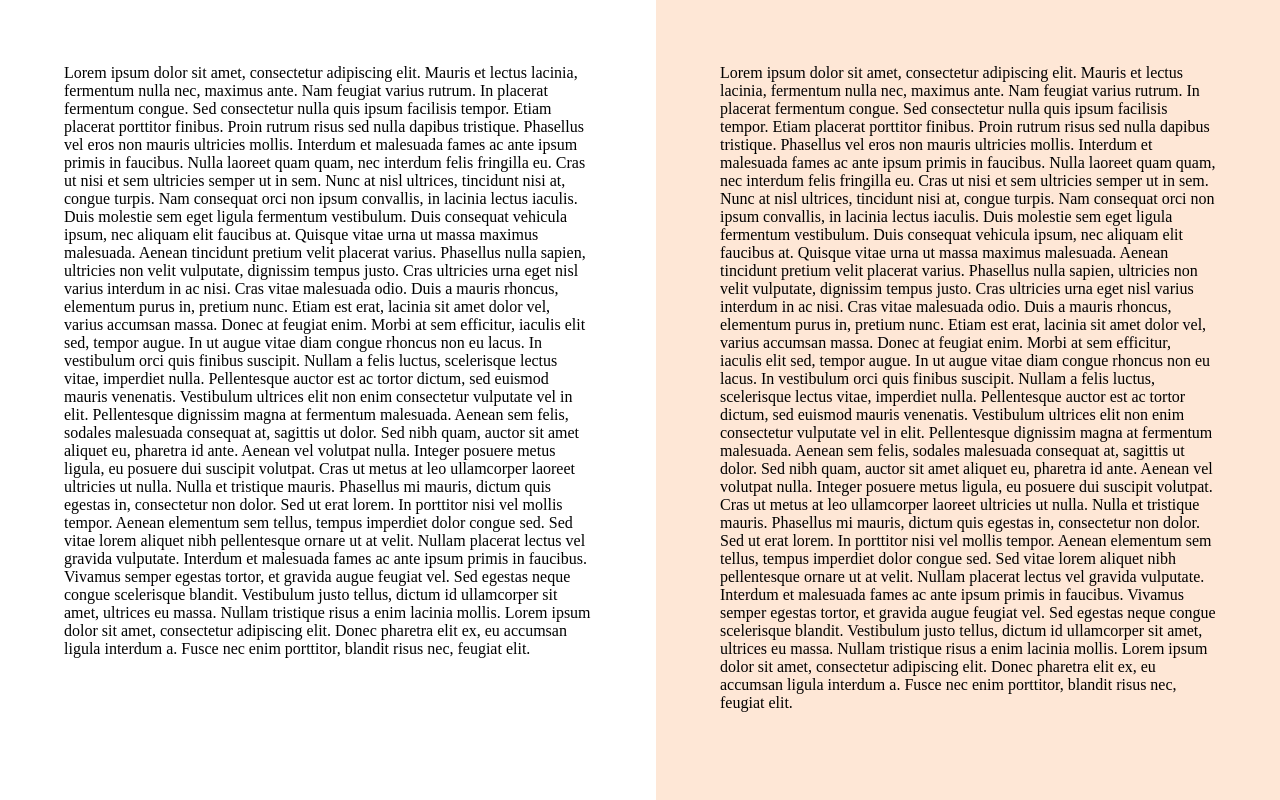
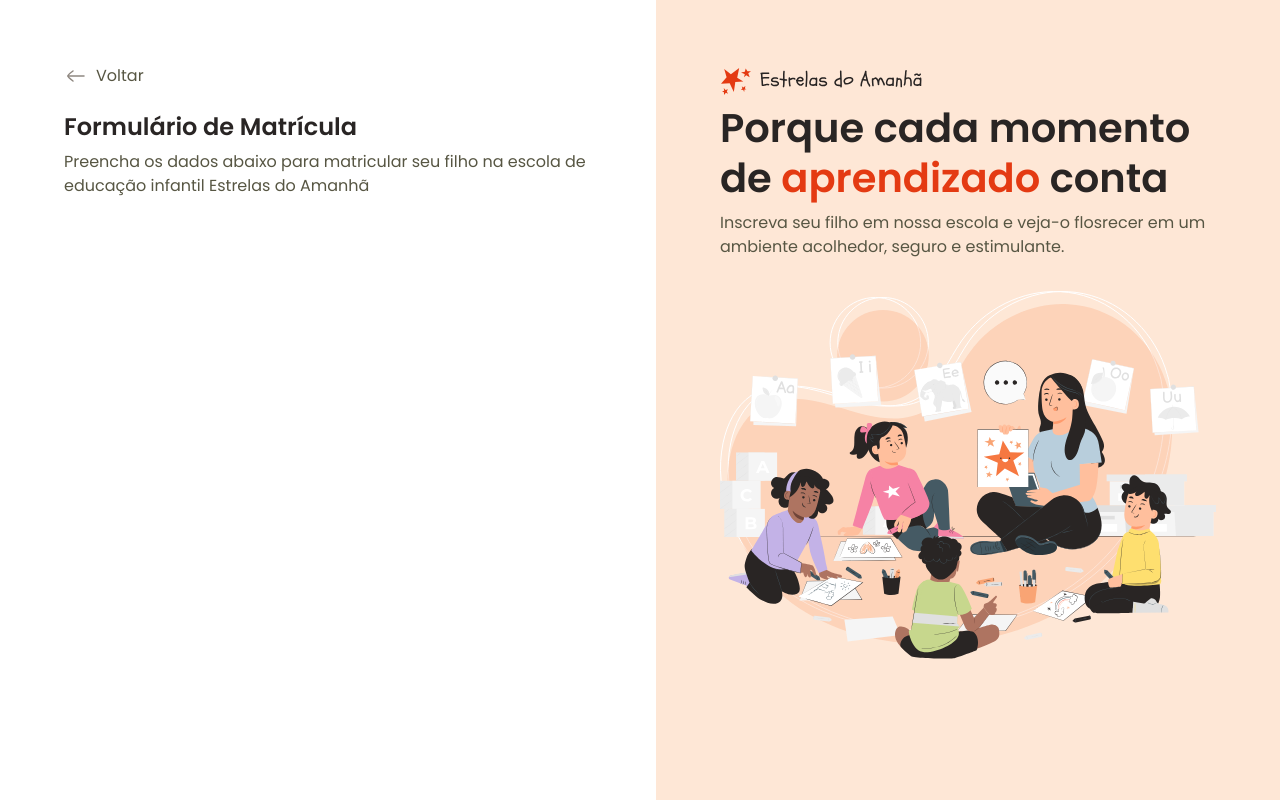
Before and after one commit to mthszr/enrollment-form, a plain HTML site: page index.html in a window 1280 px wide. Drawn offline with Linux system fonts and the light colour scheme; a web font is replaced by a local one.

Commit message:
Update layout and styles for the enrollment form, enhancing structure and visual appeal

```diff
--- a/index.html
+++ b/index.html
@@ -19,66 +19,32 @@
 <body>
   <div id="app">
     <main>
-      <div class="main-container">Lorem ipsum dolor sit amet, consectetur adipiscing elit. Mauris et lectus lacinia, fermentum nulla nec, maximus ante.
-      Nam feugiat varius rutrum. In placerat fermentum congue. Sed consectetur nulla quis ipsum facilisis tempor. Etiam
-      placerat porttitor finibus. Proin rutrum risus sed nulla dapibus tristique. Phasellus vel eros non mauris ultricies
-      mollis.
+      <div class="main-container">
+        <div class="back">
+          <img src="./assets/icons/arrow-left-02.svg" alt="Ìcone de voltar">
+          <span>Voltar</span>
+        </div>
 
-      Interdum et malesuada fames ac ante ipsum primis in faucibus. Nulla laoreet quam quam, nec interdum felis fringilla eu.
-      Cras ut nisi et sem ultricies semper ut in sem. Nunc at nisl ultrices, tincidunt nisi at, congue turpis. Nam consequat
-      orci non ipsum convallis, in lacinia lectus iaculis. Duis molestie sem eget ligula fermentum vestibulum. Duis consequat
-      vehicula ipsum, nec aliquam elit faucibus at.
-
-      Quisque vitae urna ut massa maximus malesuada. Aenean tincidunt pretium velit placerat varius. Phasellus nulla sapien,
-      ultricies non velit vulputate, dignissim tempus justo. Cras ultricies urna eget nisl varius interdum in ac nisi. Cras
-      vitae malesuada odio. Duis a mauris rhoncus, elementum purus in, pretium nunc. Etiam est erat, lacinia sit amet dolor
-      vel, varius accumsan massa. Donec at feugiat enim. Morbi at sem efficitur, iaculis elit sed, tempor augue. In ut augue
-      vitae diam congue rhoncus non eu lacus. In vestibulum orci quis finibus suscipit. Nullam a felis luctus, scelerisque
-      lectus vitae, imperdiet nulla. Pellentesque auctor est ac tortor dictum, sed euismod mauris venenatis.
-
-      Vestibulum ultrices elit non enim consectetur vulputate vel in elit. Pellentesque dignissim magna at fermentum
-      malesuada. Aenean sem felis, sodales malesuada consequat at, sagittis ut dolor. Sed nibh quam, auctor sit amet aliquet
-      eu, pharetra id ante. Aenean vel volutpat nulla. Integer posuere metus ligula, eu posuere dui suscipit volutpat. Cras ut
-      metus at leo ullamcorper laoreet ultricies ut nulla. Nulla et tristique mauris. Phasellus mi mauris, dictum quis egestas
-      in, consectetur non dolor. Sed ut erat lorem. In porttitor nisi vel mollis tempor.
-
-      Aenean elementum sem tellus, tempus imperdiet dolor congue sed. Sed vitae lorem aliquet nibh pellentesque ornare ut at
-      velit. Nullam placerat lectus vel gravida vulputate. Interdum et malesuada fames ac ante ipsum primis in faucibus.
-      Vivamus semper egestas tortor, et gravida augue feugiat vel. Sed egestas neque congue scelerisque blandit. Vestibulum
-      justo tellus, dictum id ullamcorper sit amet, ultrices eu massa. Nullam tristique risus a enim lacinia mollis. Lorem
-      ipsum dolor sit amet, consectetur adipiscing elit. Donec pharetra elit ex, eu accumsan ligula interdum a. Fusce nec enim
-      porttitor, blandit risus nec, feugiat elit.</div>
+        <h1>Formulário de Matrícula</h1>
+        <p>Preencha os dados abaixo para matricular seu filho na escola de educação infantil Estrelas do Amanhã</p>
+      </div>
     </main>
     <aside>
-      <div class="aside-container">Lorem ipsum dolor sit amet, consectetur adipiscing elit. Mauris et lectus lacinia, fermentum nulla nec, maximus ante.
-      Nam feugiat varius rutrum. In placerat fermentum congue. Sed consectetur nulla quis ipsum facilisis tempor. Etiam
-      placerat porttitor finibus. Proin rutrum risus sed nulla dapibus tristique. Phasellus vel eros non mauris ultricies
-      mollis.
+      <div class="aside-container">
+        <header>
+          <img src="./assets/logo.svg" alt="Logo Estrelas do Amanhã">
+          <h2>
+            Porque cada momento de
+            <span>aprendizado</span>
+            conta
+          </h2>
+          <p>
+            Inscreva seu filho em nossa escola e veja-o flosrecer em um ambiente acolhedor, seguro e estimulante.
+          </p>
+        </header>
 
-      Interdum et malesuada fames ac ante ipsum primis in faucibus. Nulla laoreet quam quam, nec interdum felis fringilla eu.
-      Cras ut nisi et sem ultricies semper ut in sem. Nunc at nisl ultrices, tincidunt nisi at, congue turpis. Nam consequat
-      orci non ipsum convallis, in lacinia lectus iaculis. Duis molestie sem eget ligula fermentum vestibulum. Duis consequat
-      vehicula ipsum, nec aliquam elit faucibus at.
-
-      Quisque vitae urna ut massa maximus malesuada. Aenean tincidunt pretium velit placerat varius. Phasellus nulla sapien,
-      ultricies non velit vulputate, dignissim tempus justo. Cras ultricies urna eget nisl varius interdum in ac nisi. Cras
-      vitae malesuada odio. Duis a mauris rhoncus, elementum purus in, pretium nunc. Etiam est erat, lacinia sit amet dolor
-      vel, varius accumsan massa. Donec at feugiat enim. Morbi at sem efficitur, iaculis elit sed, tempor augue. In ut augue
-      vitae diam congue rhoncus non eu lacus. In vestibulum orci quis finibus suscipit. Nullam a felis luctus, scelerisque
-      lectus vitae, imperdiet nulla. Pellentesque auctor est ac tortor dictum, sed euismod mauris venenatis.
-
-      Vestibulum ultrices elit non enim consectetur vulputate vel in elit. Pellentesque dignissim magna at fermentum
-      malesuada. Aenean sem felis, sodales malesuada consequat at, sagittis ut dolor. Sed nibh quam, auctor sit amet aliquet
-      eu, pharetra id ante. Aenean vel volutpat nulla. Integer posuere metus ligula, eu posuere dui suscipit volutpat. Cras ut
-      metus at leo ullamcorper laoreet ultricies ut nulla. Nulla et tristique mauris. Phasellus mi mauris, dictum quis egestas
-      in, consectetur non dolor. Sed ut erat lorem. In porttitor nisi vel mollis tempor.
-
-      Aenean elementum sem tellus, tempus imperdiet dolor congue sed. Sed vitae lorem aliquet nibh pellentesque ornare ut at
-      velit. Nullam placerat lectus vel gravida vulputate. Interdum et malesuada fames ac ante ipsum primis in faucibus.
-      Vivamus semper egestas tortor, et gravida augue feugiat vel. Sed egestas neque congue scelerisque blandit. Vestibulum
-      justo tellus, dictum id ullamcorper sit amet, ultrices eu massa. Nullam tristique risus a enim lacinia mollis. Lorem
-      ipsum dolor sit amet, consectetur adipiscing elit. Donec pharetra elit ex, eu accumsan ligula interdum a. Fusce nec enim
-      porttitor, blandit risus nec, feugiat elit.</div>
+        <img src="./assets/Illustration.svg" alt="Ilustração de uma professora com crianças prestando atenção">
+      </div>
     </aside>
   </div>
 </body>
--- a/styles/global.css
+++ b/styles/global.css
@@ -24,4 +24,16 @@
 
 body {
   overflow: hidden;
+
+  font: var(--text);
+  color: var(--text-secondary);
+
+  h1, h2 {
+    color: var(--text-primary);
+  }
+
+  img {
+    max-width: 100%;
+    height: auto;
+  };
 }
--- a/styles/layout.css
+++ b/styles/layout.css
@@ -14,6 +14,18 @@
     max-width: 33rem;
     margin-left: auto;
   }
+
+  & .back {
+    display: flex;
+    align-items: center;
+    gap: .5rem;
+    margin-bottom: 1.5rem;
+  }
+
+  & h1 {
+    font: 600 1.5rem/1.25 var(--font-family);
+    margin-bottom: .5rem;
+  }
 }
 
 aside {
@@ -22,5 +34,18 @@
 
   & .aside-container {
     max-width: 31rem;
+
+    & > img {
+      margin-top: 2rem;
+    }
+  }
+
+  & h2 {
+    font: 600 2.5rem/1.25 var(--font-family);
+    margin-bottom: .5rem;
+
+    & span {
+      color: var(--text-highlight);
+    }
   }
 }
```
